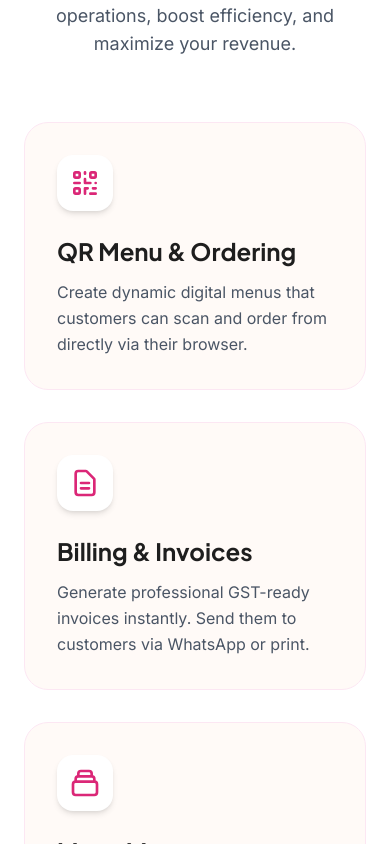
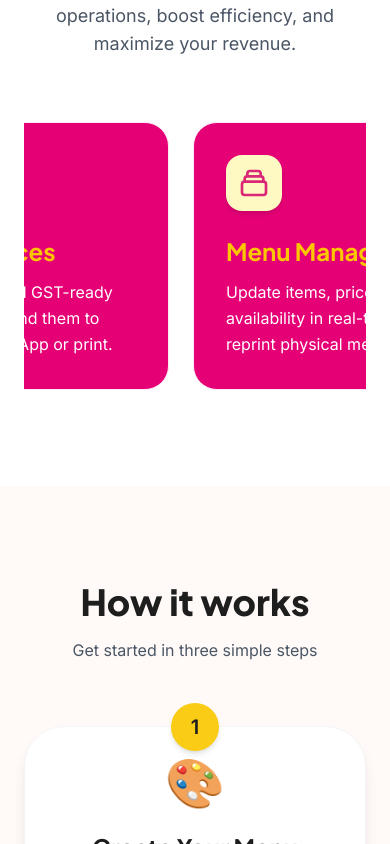
Before and after one commit to ujjawal103/Frontend, a React (Vite) app: page / in a window 390 px wide. Shown: the part 1900-2744 px from the top of the page. Built offline with nearby package versions, Linux system fonts and the light colour scheme; no server answers.

Commit message:
polished ui main

```diff
--- a/src/components/Landing/KeyFeaturesGrid.jsx
+++ b/src/components/Landing/KeyFeaturesGrid.jsx
@@ -1,6 +1,8 @@
 
 import React from 'react';
 import { motion } from 'framer-motion';
+import { useEffect, useRef } from "react";
+
 
 const features = [
   {
@@ -36,6 +38,30 @@ const features = [
 ];
 
 const KeyFeaturesGrid = () => {
+  const scrollRef = useRef(null);
+
+useEffect(() => {
+  const container = scrollRef.current;
+  if (!container) return;
+
+  let index = 0;
+
+  const interval = setInterval(() => {
+    const isMobile = window.innerWidth < 768;
+    if (!isMobile) return;
+
+    const cardWidth = container.firstChild?.offsetWidth || 0;
+    index = (index + 1) % features.length;
+
+    container.scrollTo({
+      left: cardWidth * index,
+      behavior: "smooth",
+    });
+  }, 3000);
+
+  return () => clearInterval(interval);
+}, []);
+
   return (
     <section id="features" className="py-24 bg-white px-6">
       <div className="container mx-auto">
@@ -48,7 +74,18 @@ const KeyFeaturesGrid = () => {
           </p>
         </div>
 
-        <div className="grid md:grid-cols-2 lg:grid-cols-3 gap-8">
+        <div
+          ref={scrollRef}
+            className="
+              flex gap-6
+              overflow-x-auto
+              overflow-y-hidden
+              snap-x snap-mandatory
+              scrollbar-hide
+              md:grid md:grid-cols-2 lg:grid-cols-3
+              md:overflow-visible
+            "
+          >
           {features.map((feature, i) => (
             <motion.div
               key={i}
@@ -57,13 +94,13 @@ const KeyFeaturesGrid = () => {
               whileInView={{ opacity: 1, y: 0 }}
               transition={{ delay: i * 0.1 }}
               viewport={{ once: true }}
-              className="p-8 rounded-3xl bg-brand-light border border-pink-100 hover:border-brand-pink/30 hover:shadow-xl transition-all"
+              className="snap-center min-w-[100%] sm:min-w-[380px] md:min-w-0 p-8 rounded-3xl bg-pink-600 text-white md:bg-brand-light border border-pink-100 hover:border-brand-pink/30 hover:shadow-xl transition-all"
             >
-              <div className="w-14 h-14 bg-white rounded-2xl flex items-center justify-center text-brand-pink shadow-md mb-6">
+              <div className="w-14 h-14 bg-yellow-100 rounded-2xl flex items-center justify-center text-brand-pink shadow-md mb-6">
                 <feature.icon className="w-8 h-8" />
               </div>
-              <h3 className="text-2xl font-bold text-brand-dark mb-3">{feature.title}</h3>
-              <p className="text-gray-600 leading-relaxed">{feature.desc}</p>
+              <h3 className="text-2xl font-bold text-yellow-400 md:text-brand-dark mb-3">{feature.title}</h3>
+              <p className="text-white leading-relaxed md:text-gray-600">{feature.desc}</p>
             </motion.div>
           ))}
         </div>
--- a/src/components/Landing/PricingCard.jsx
+++ b/src/components/Landing/PricingCard.jsx
@@ -303,7 +303,7 @@ const PricingCard = ({ gridsize }) => {
       {/* Horizontal scroll container */}
       <div
         className={`
-            flex gap-6 overflow-x-auto snap-x snap-mandatory scrollbar-hide
+            flex gap-6 overflow-x-auto overflow-y-hidden snap-x snap-mandatory scrollbar-hide
             max-w-6xl mx-auto
 
             ${gridsize
```
